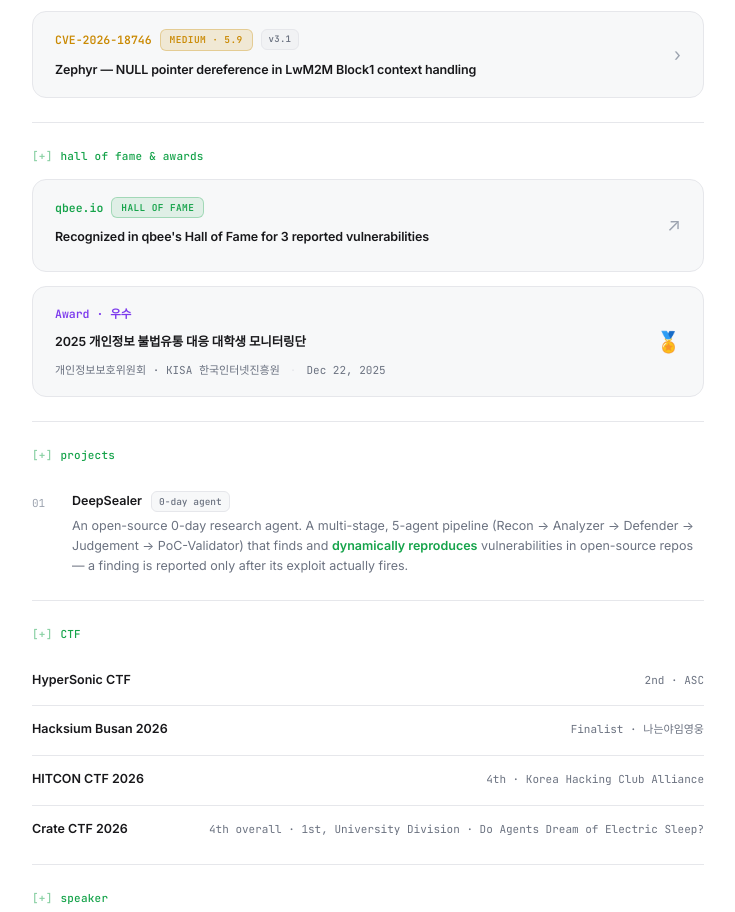
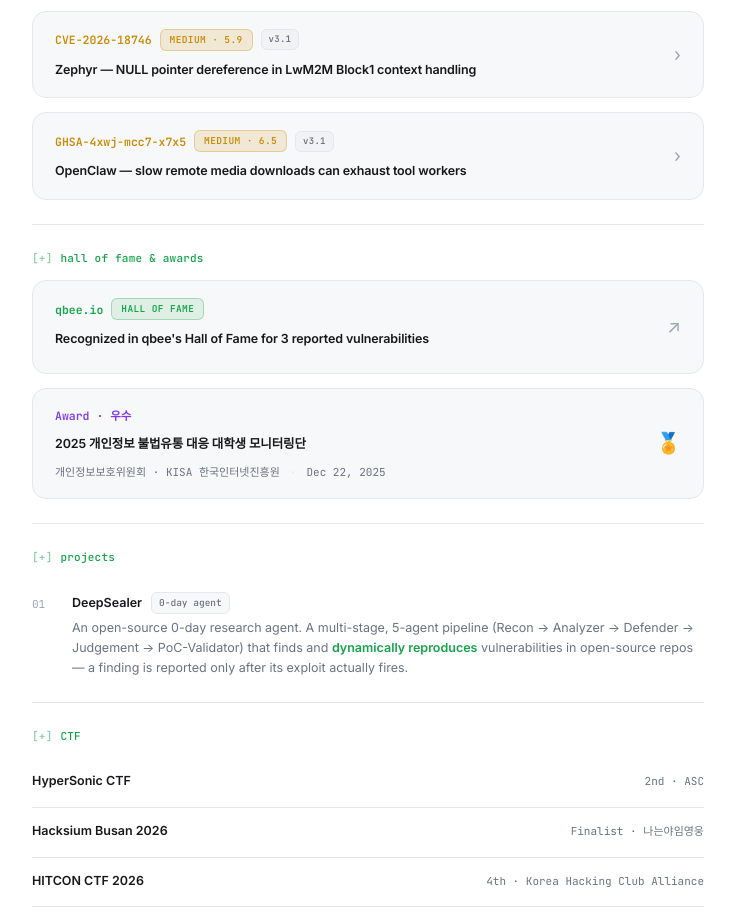
Before and after one commit to ttzero25/ttzero25.github.io, a plain HTML site: page index.html in a window 1280 px wide. Shown: the part 2199-3111 px from the top of the page, without its empty margins (272-1007 px from the left). Drawn offline with Linux system fonts and the light colour scheme.

Commit message:
Add OpenClaw remote media availability advisory

```diff
--- a/index.html
+++ b/index.html
@@ -575,6 +575,28 @@
         </div>
       </details>
 
+      <details class="card sv-med" id="ghsa-4xwj-mcc7-x7x5">
+        <summary>
+          <div class="sum-main">
+            <div class="card-top">
+              <span class="cve-id">GHSA-4xwj-mcc7-x7x5</span>
+              <span class="sev-pill">Medium · 6.5</span>
+              <span class="cvss-ver">v3.1</span>
+            </div>
+            <h3>OpenClaw — slow remote media downloads can exhaust tool workers</h3>
+          </div>
+          <span class="chev">›</span>
+        </summary>
+        <div class="card-body">
+          <p class="desc">When lower-trust users can supply remote media URLs, slow downloads can keep tool
+            workers busy and reduce gateway availability. (CWE-400)</p>
+          <div class="tgt mono">openclaw (npm) · &lt; 2026.6.1 → patched 2026.6.1 · CVSS:3.1/AV:N/AC:L/PR:L/UI:N/S:U/C:N/I:N/A:H</div>
+          <div class="adv-links">
+            <a href="https://github.com/openclaw/openclaw/security/advisories/GHSA-4xwj-mcc7-x7x5" target="_blank" rel="noopener">GitHub Advisory ↗</a>
+          </div>
+        </div>
+      </details>
+
       <details class="card sv-crit">
         <summary>
           <div class="sum-main">
```
